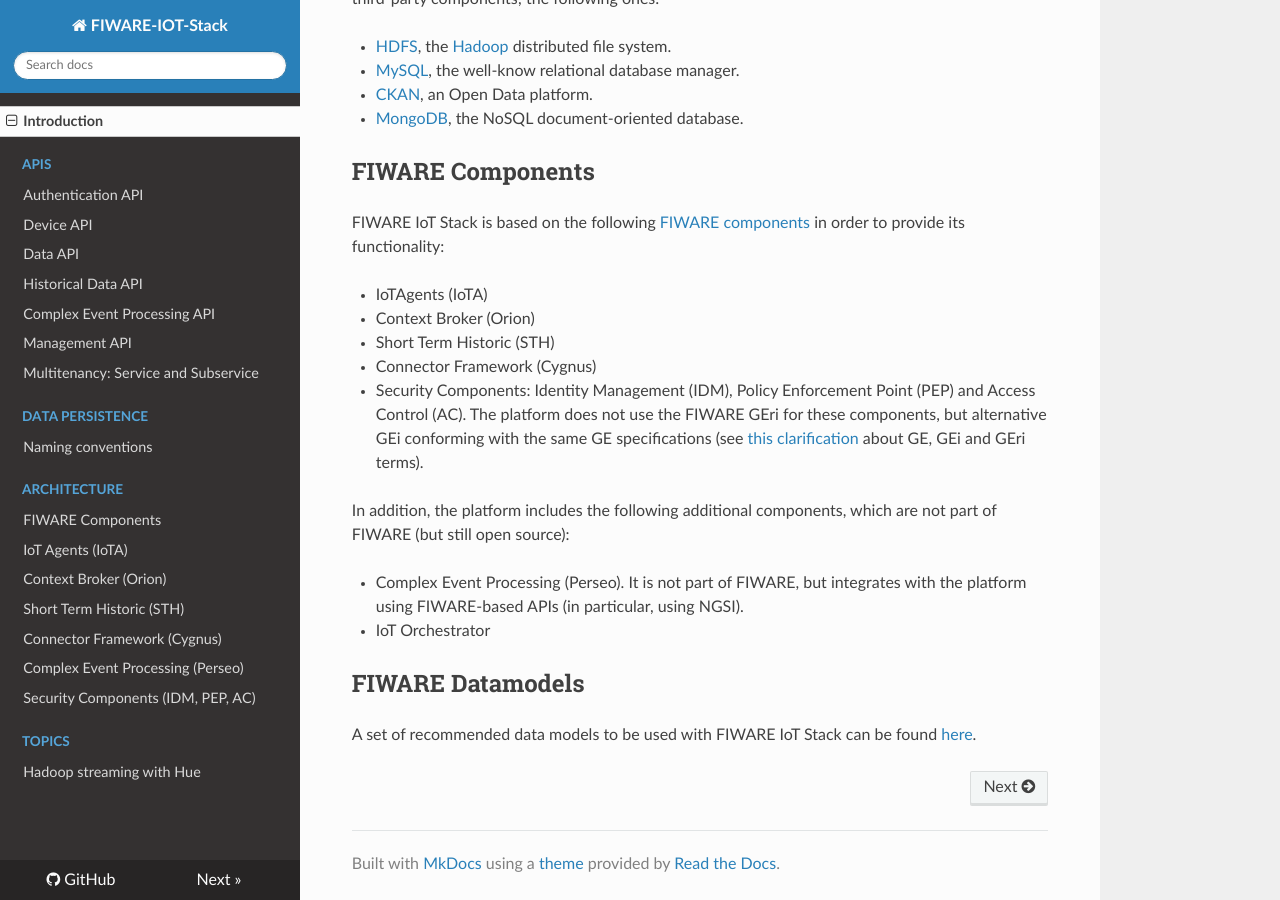
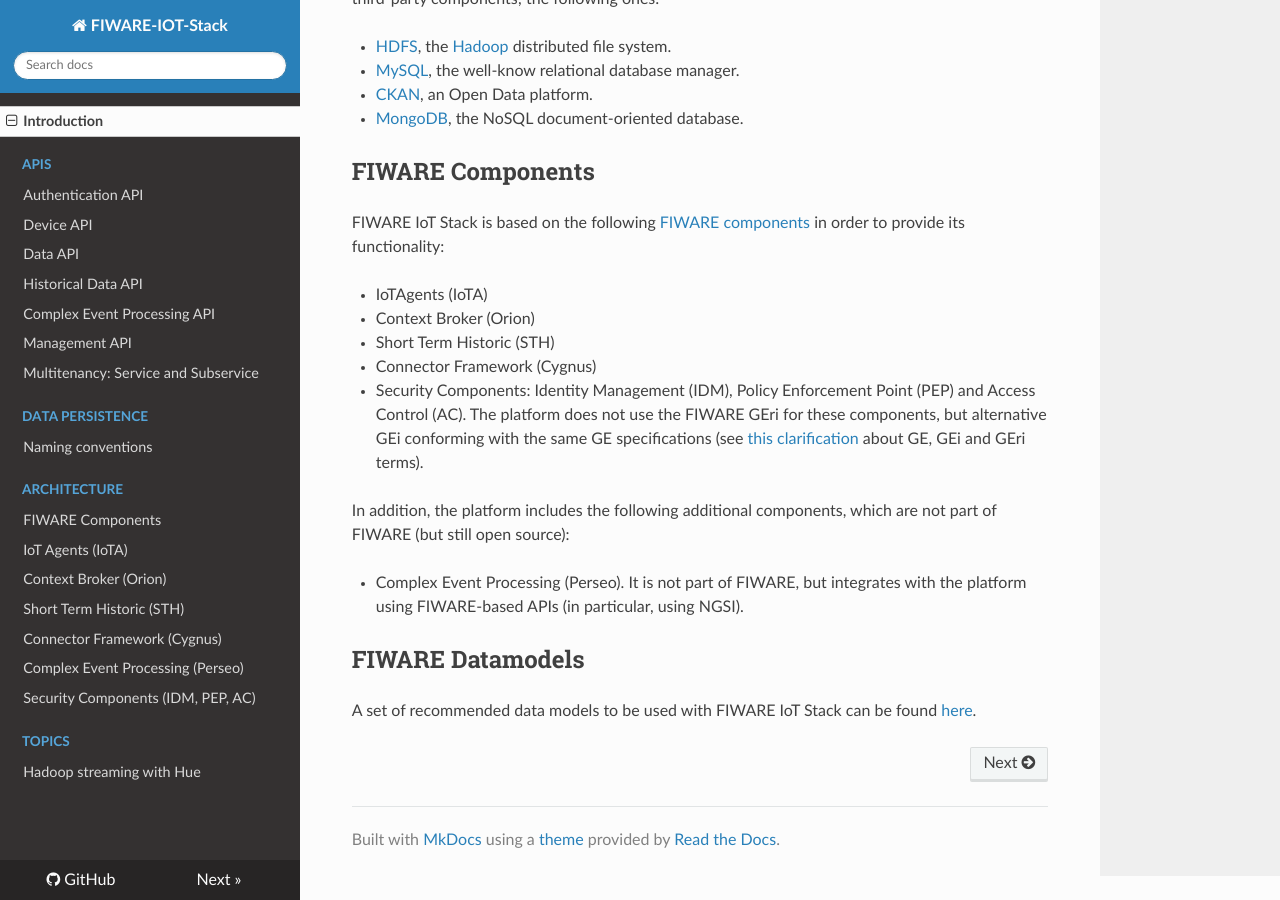
Before and after one commit to telefonicaid/thinking-cities, an MkDocs documentation site: the page built from docs/index.md, in a window 1280 px wide and 900 px high, scrolled down 976 px. Built offline with MkDocs 1.6.1, drawn with Linux system fonts in a browser that asks for light colours; nearby versions of some CDN libraries; old or Windows-style settings are respelled for this version of MkDocs.

Commit message:
I think IoT Orchestrator shouldn't appear here.

```diff
--- a/docs/index.md
+++ b/docs/index.md
@@ -50,7 +50,6 @@
 In addition, the platform includes the following additional components, which are not part of FIWARE (but still open source):
 
 - Complex Event Processing (Perseo). It is not part of FIWARE, but integrates with the platform using FIWARE-based APIs (in particular, using NGSI).
-- IoT Orchestrator
 
 ## FIWARE Datamodels
 
```
